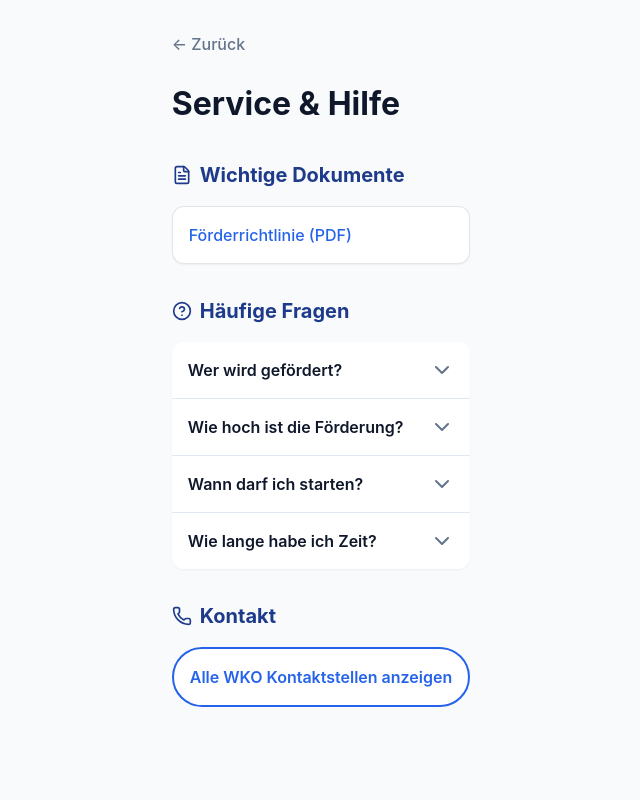
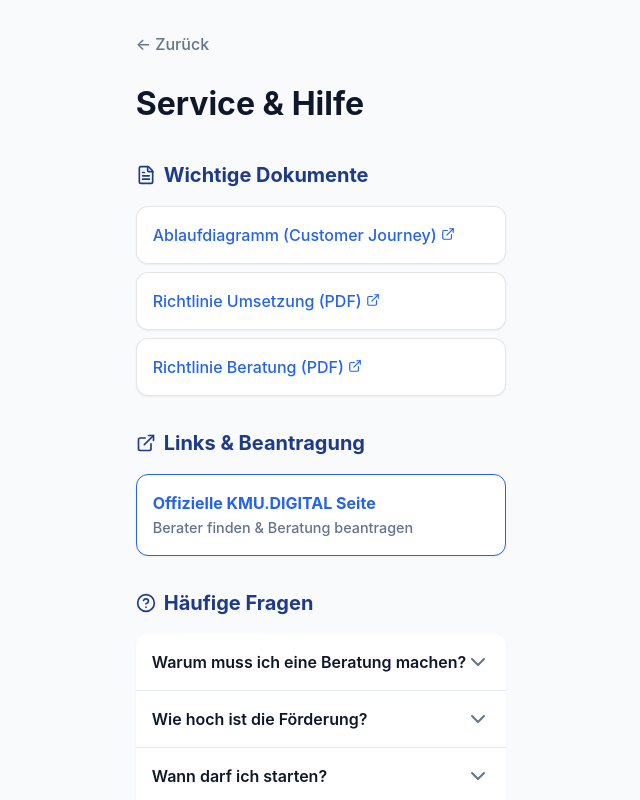
Before and after one commit to andischwaiger87-oss/KMU-Foerderung, a React (Vite) app: page /resources in a window 1280 px wide. Shown: the top 800 px of the page, without its empty margins (319-959 px from the left). Built offline with nearby package versions, Linux system fonts and the light colour scheme.

Commit message:
Update: Mandatory Consultation logic and new resources

```diff
--- /dev/null
+++ b/src/components/wizard/StepConsultation.jsx
@@ -0,0 +1,48 @@
+import React from 'react'
+import { motion } from 'framer-motion'
+import { Check, X, HelpCircle, ExternalLink } from 'lucide-react'
+import styles from './WizardSteps.module.css'
+
+export default function StepConsultation({ onNext }) {
+    return (
+        <motion.div
+            className={styles.stepContainer}
+            initial={{ x: 50, opacity: 0 }}
+            animate={{ x: 0, opacity: 1 }}
+            exit={{ x: -50, opacity: 0 }}
+        >
+            <h2 className={styles.question}>Haben Sie die Beratung absolviert?</h2>
+            <p className={styles.description}>
+                Für die Umsetzungsförderung benötigen Sie eine abgeschlossene KMU.DIGITAL Beratung und eine aktive <strong>Projektnummer</strong>.
+            </p>
+
+            <div className={styles.options}>
+                <button className={styles.optionButton} onClick={() => onNext(true)}>
+                    <Check size={24} /> Ja, ich habe eine Projektnummer
+                </button>
+                <button className={`${styles.optionButton} ${styles.secondary}`} onClick={() => onNext(false)}>
+                    <X size={24} /> Nein, noch nicht
+                </button>
+            </div>
+
+            <div className={styles.infoBox} style={{ marginTop: '2rem', fontSize: '0.9rem', padding: '1rem', background: 'var(--color-surface)', borderRadius: 'var(--radius-md)' }}>
+                <p style={{ display: 'flex', alignItems: 'center', gap: '0.5rem', marginBottom: '0.5rem' }}>
+                    <HelpCircle size={16} color="var(--color-primary)" />
+                    <strong>Warum Beratung?</strong>
+                </p>
+                <p style={{ color: 'var(--color-text-muted)' }}>
+                    Die Beratung ist verpflichtend, um die beste Lösung für Ihr Unternehmen zu finden.
+                    Sie wird zu 80% (Statusanalyse) bzw. 50% (Strategie) gefördert.
+                </p>
+                <a
+                    href="https://www.kmudigital.at"
+                    target="_blank"
+                    rel="noopener noreferrer"
+                    style={{ display: 'inline-flex', alignItems: 'center', gap: '4px', marginTop: '0.5rem', color: 'var(--color-primary)', fontWeight: 600 }}
+                >
+                    Berater finden <ExternalLink size={14} />
+                </a>
+            </div>
+        </motion.div>
+    )
+}
--- a/src/views/Resources.jsx
+++ b/src/views/Resources.jsx
@@ -1,13 +1,13 @@
 import React, { useState } from 'react'
 import { motion, AnimatePresence } from 'framer-motion'
 import { Link } from 'react-router-dom'
-import { HelpCircle, FileText, Phone, ChevronDown } from 'lucide-react'
+import { HelpCircle, FileText, Phone, ChevronDown, ExternalLink } from 'lucide-react'
 import styles from './Resources.module.css'
 
 const faqs = [
-    { q: 'Wer wird gefördert?', a: 'Kleine und mittlere Unternehmen (KMU) der gewerblichen Wirtschaft mit Standort in Österreich.' },
+    { q: 'Warum muss ich eine Beratung machen?', a: 'Die Richtlinien schreiben vor, dass vor der Umsetzung eine zertifizierte Status- & Potenzialanalyse oder Strategieberatung erfolgt sein muss. Diese hilft, das Projekt zu schärfen.' },
     { q: 'Wie hoch ist die Förderung?', a: '30% der förderbaren Kosten, maximal 6.000 Euro Zuschuss. Mindestprojektvolumen: 2.000 Euro, Maximal: 30.000 Euro.' },
-    { q: 'Wann darf ich starten?', a: 'Erst NACH Erhalt der Förderzusage. Bestellungen davor werden nicht anerkannt.' },
+    { q: 'Wann darf ich starten?', a: 'Erst NACH Erhalt der Förderzusage für die Umsetzung. Die Beratung muss davor schon abgeschlossen sein.' },
     { q: 'Wie lange habe ich Zeit?', a: 'Das Projekt muss innerhalb von 6 Monaten ab Zusage umgesetzt und abgerechnet werden.' }
 ]
 
@@ -21,13 +21,45 @@ export default function Resources() {
 
             <section className={styles.section}>
                 <h2 className={styles.sectionTitle}><FileText size={20} /> Wichtige Dokumente</h2>
+                <div style={{ display: 'grid', gap: '8px' }}>
+                    <a
+                        href="https://www.kmudigital.at/kmudigital-customer-journey.pdf"
+                        target="_blank"
+                        rel="noopener noreferrer"
+                        className={styles.cardLink}
+                    >
+                        Ablaufdiagramm (Customer Journey) <ExternalLink size={14} />
+                    </a>
+                    <a
+                        href="https://kmudigital.at/inhalte/kmudigital-4.0-foerderrichtlinien-umsetzung.pdf"
+                        target="_blank"
+                        rel="noopener noreferrer"
+                        className={styles.cardLink}
+                    >
+                        Richtlinie Umsetzung (PDF) <ExternalLink size={14} />
+                    </a>
+                    <a
+                        href="https://www.kmudigital.at/inhalte/kmudigital-4.0-foerderrichtlinien-beratung.pdf"
+                        target="_blank"
+                        rel="noopener noreferrer"
+                        className={styles.cardLink}
+                    >
+                        Richtlinie Beratung (PDF) <ExternalLink size={14} />
+                    </a>
+                </div>
+            </section>
+
+            <section className={styles.section}>
+                <h2 className={styles.sectionTitle}><ExternalLink size={20} /> Links & Beantragung</h2>
                 <a
-                    href="https://kmudigital.at/inhalte/kmudigital-4.0-foerderrichtlinien-umsetzung.pdf"
+                    href="https://www.kmudigital.at"
                     target="_blank"
                     rel="noopener noreferrer"
                     className={styles.cardLink}
+                    style={{ borderColor: 'var(--color-primary)' }}
                 >
-                    Förderrichtlinie (PDF)
+                    <strong>Offizielle KMU.DIGITAL Seite</strong><br />
+                    <span style={{ fontSize: '0.9rem', color: 'var(--color-text-muted)' }}>Berater finden & Beratung beantragen</span>
                 </a>
             </section>
 
--- a/src/views/Roadmap.jsx
+++ b/src/views/Roadmap.jsx
@@ -1,21 +1,22 @@
 import React from 'react'
 import { motion } from 'framer-motion'
-import { FileText, Play, CheckSquare, Clock, AlertTriangle } from 'lucide-react'
+import { FileText, Play, CheckSquare, Clock, AlertTriangle, Users } from 'lucide-react'
 import styles from './Roadmap.module.css'
 import { Link } from 'react-router-dom'
 
 const steps = [
     {
         id: 1,
-        title: 'Vorbereitung',
-        icon: FileText,
-        content: 'Checke deine Förderfähigkeit (hast du ja schon!). Optional: Nutze die Status- & Potenzialanalyse (80% gefördert) um dein Projekt zu schärfen.'
+        title: 'Verpflichtende Beratung',
+        icon: Users,
+        content: 'Vor dem Antrag MÜSSEN Sie eine KMU.DIGITAL Beratung absolvieren (Status- & Potenzialanalyse oder Strategieberatung). Das Ergebnis ist ein Beratungsbericht und eine Projektnummer.',
+        warning: 'Ohne Projektnummer kein Antrag!'
     },
     {
         id: 2,
-        title: 'Antragstellung',
+        title: 'Antragstellung (Umsetzung)',
         icon: FileText,
-        content: 'Reiche den Antrag im Fördermanager ein. WICHTIG: Noch keine Bestellungen oder Aufträge tätigen!',
+        content: 'Reiche den Antrag im Fördermanager ein. Du brauchst dafür deine Projektnummer aus der Beratung. WICHTIG: Noch keine Bestellungen tätigen!',
         warning: 'Erst beantragen, dann beauftragen!'
     },
     {
```
Also changed, not shown: src/views/Wizard.jsx (+50 -9 lines), .agent/workflows/deploy_cloudflare.md (added).
